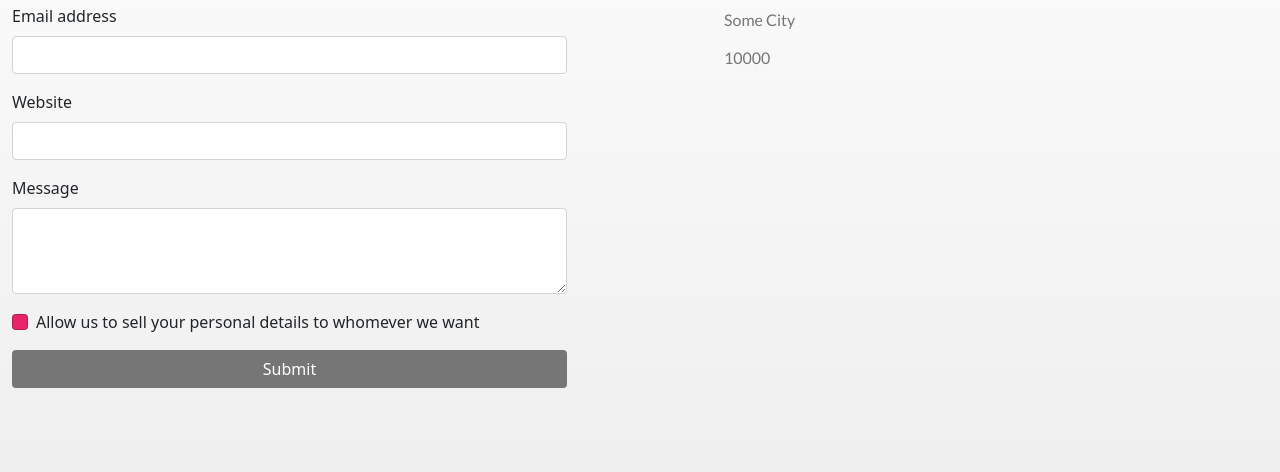
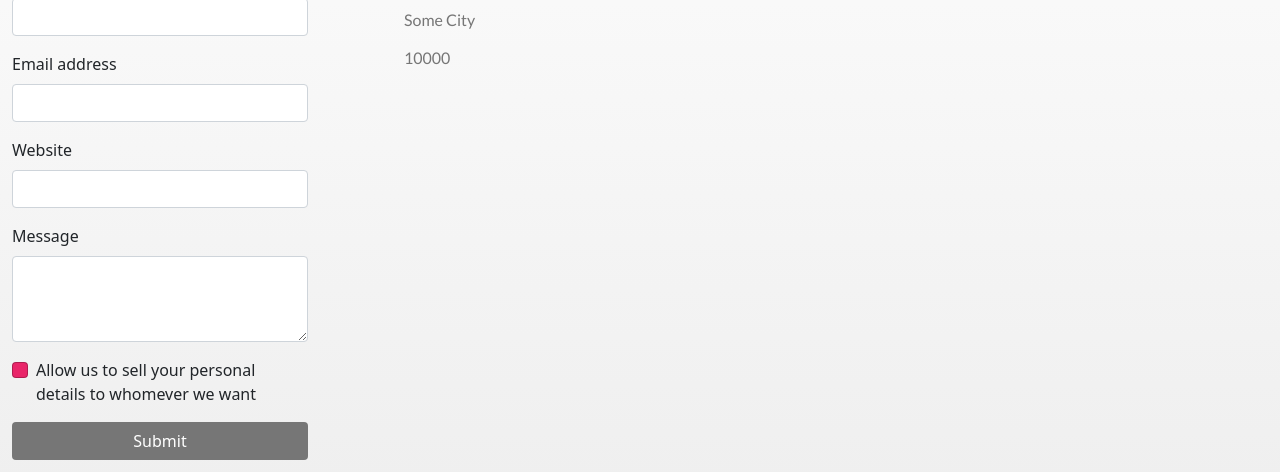
Before and after one commit to Noroff-FEU-Assignments/css-frameworks-ca-matshel, a plain HTML site: page contact.html in a window 1280 px wide. Shown: the part 284-756 px from the top of the page. Drawn offline with nearby package versions, Linux system fonts and the light colour scheme; a web font is replaced by a local one.

Commit message:
Add files via upload

```diff
--- a/contact.html
+++ b/contact.html
@@ -54,7 +54,7 @@
 					</div>
 				</div>
 			</nav>
-			<div class="container">
+			<div class="container col-md-6">
 				<div class="row">
 					<div class="col-md order-md-3 margin-top">
 						<div class="email">
```
